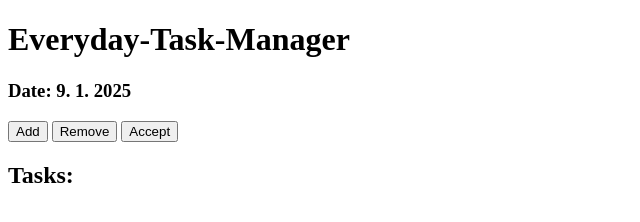
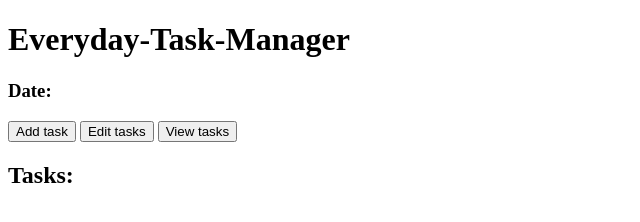
Before and after one commit to ATosacik/Everyday-Task-Manager, a plain HTML site: page index.html in a window 1280 px wide. Shown: the whole page, without its empty margins (0-640 px from the left). Drawn offline with Linux system fonts and the light colour scheme.

Commit message:
Update index.html

```diff
--- a/index.html
+++ b/index.html
@@ -11,12 +11,18 @@
 
 <body>
   <h1>Everyday-Task-Manager</h1>
-  <h3>Date: <span id="date-span"></span></h3>
-  <div>
-    <button id="add-btn">Add</button>
-    <button id="remove-btn">Remove</button>
-    <button id="accept-btn">Accept</button>
-    <button style="display: none;" id="view-btn">View tasks</button>
+  <div id="date-box">
+    <h3>Date: <span id="date-text"></span></h3>
+  </div>
+  <div id="primary-control-box">
+    <button id="add-task-btn">Add task</button>
+    <button id="edit-tasks-btn">Edit tasks</button>
+    <button id="view-tasks-btn">View tasks</button>
+  </div>
+  <div id="secondary-control-box" hidden>
+    <button id="toggle-select-btn">Toggle select</button>
+    <button id="remove-selected-btn">Remove selected</button>
+    <button id="save-changes-btn">Save changes</button>
   </div>
   <h2>Tasks:</h2>
   <div id="task-con">
```
